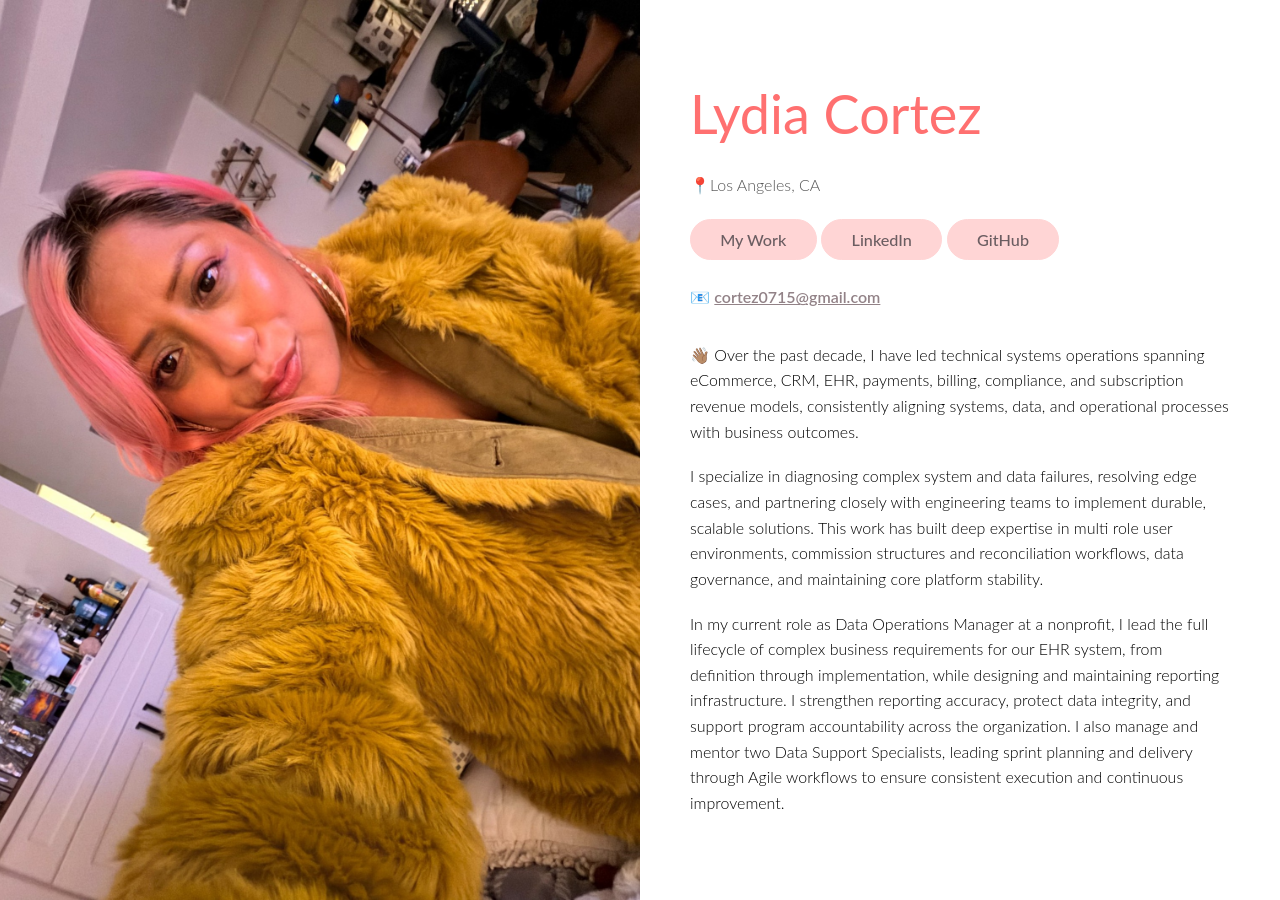
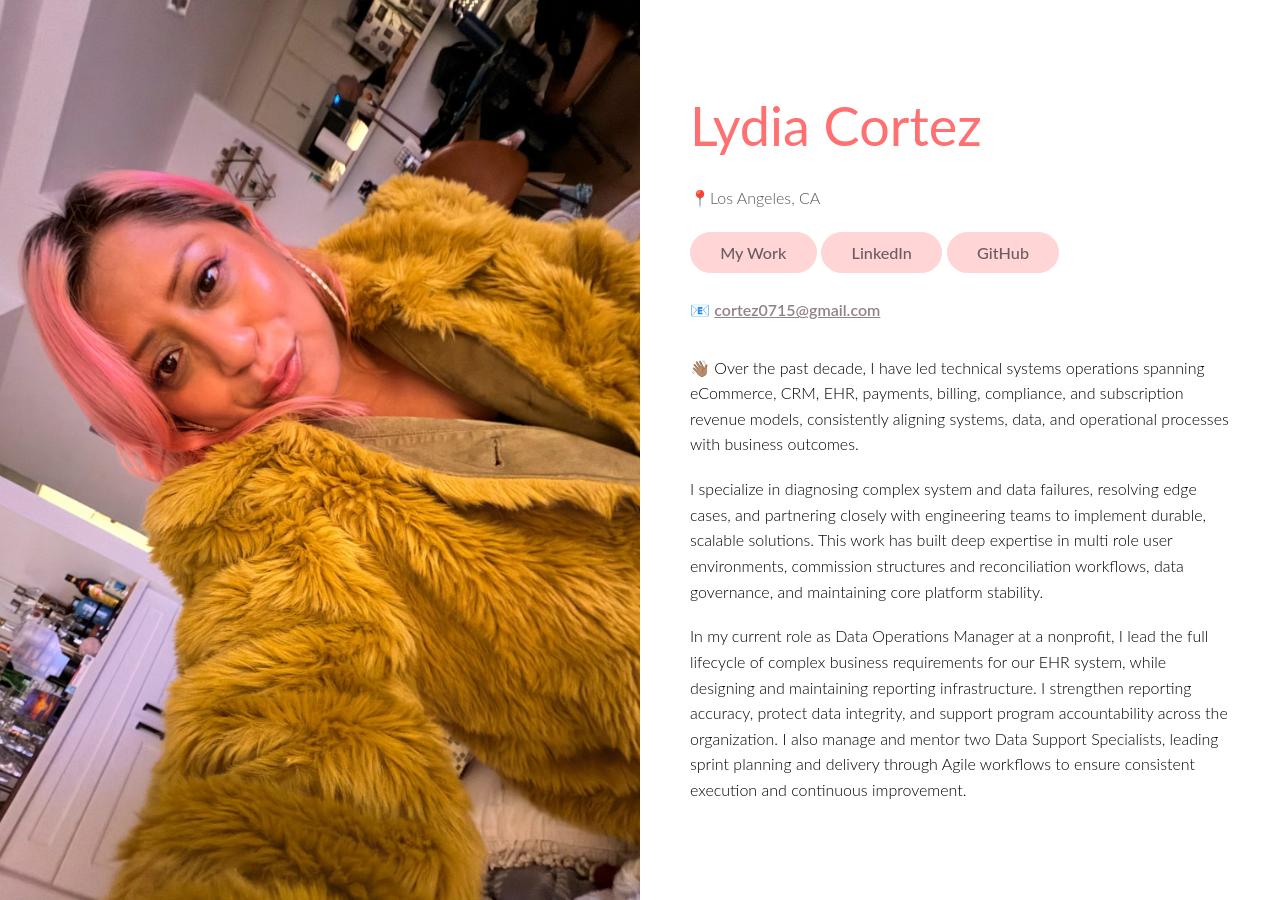
Before and after one commit to lylyco/lylyco.github.io, a Jekyll site: the page built from index.html, in a window 1280 px wide. Built offline with Jekyll 4.4.1, drawn with Linux system fonts in a browser that asks for light colours.

Commit message:
“biov6”

```diff
--- a/_config.yml
+++ b/_config.yml
@@ -43,12 +43,13 @@ content: |
 
     <p>
       In my current role as Data Operations Manager at a nonprofit, I lead the full lifecycle of complex business
-      requirements for our EHR system, from definition through implementation, while designing and maintaining reporting
-      infrastructure. I strengthen reporting accuracy, protect data integrity, and support program accountability across the
-      organization. I also manage and mentor two Data Support Specialists, leading sprint planning and delivery through Agile
+      requirements for our EHR system, while designing and maintaining reporting infrastructure. I strengthen
+      reporting accuracy, protect data integrity, and support program accountability across the organization.
+      I also manage and mentor two Data Support Specialists, leading sprint planning and delivery through Agile
       workflows to ensure consistent execution and continuous improvement.
     </p>
   </div>
+
 
 # General settings
 markdown: kramdown
```
